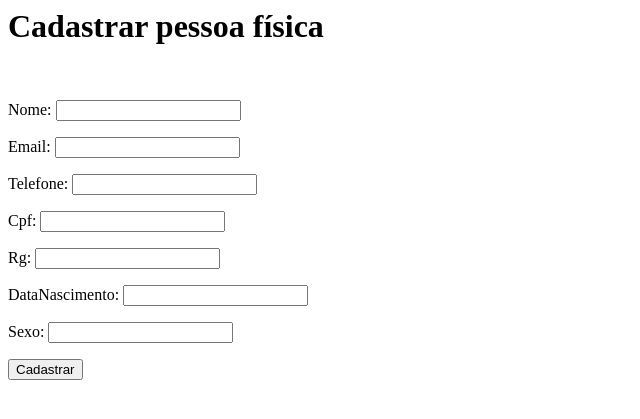
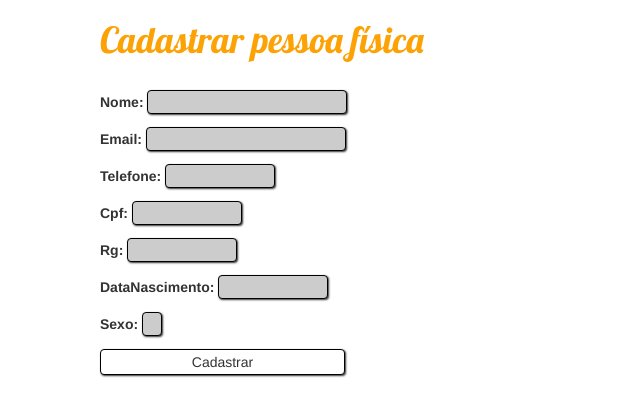
Before and after one commit to miltongneto/KingLog, a Django app: a page that uses app/templates/app/cadastroPessoaFisicaTela.html in a window 1280 px wide. Shown: the top 419 px of the page, without its empty margins (0-640 px from the left). Run offline with Django 3.2, Linux system fonts and the light colour scheme; some libraries are stand-ins or nearby versions.

Commit message:
Adjustments on css

```diff
--- a/app/static/css/style.css
+++ b/app/static/css/style.css
@@ -49,6 +49,54 @@ input[name=nome]{
     width:200px
 }
 
+input[name=cpf]{
+    border-radius:4px;
+    -moz-border-radius:4px;
+    -webkit-border-radius:4px;
+    box-shadow: 1px 1px 2px #333333;
+    -moz-box-shadow: 1px 1px 2px #333333;
+    -webkit-box-shadow: 1px 1px 2px #333333;
+    background: #cccccc;
+    border:1px solid #000000;
+    width:110px
+}
+
+input[name=rg]{
+    border-radius:4px;
+    -moz-border-radius:4px;
+    -webkit-border-radius:4px;
+    box-shadow: 1px 1px 2px #333333;
+    -moz-box-shadow: 1px 1px 2px #333333;
+    -webkit-box-shadow: 1px 1px 2px #333333;
+    background: #cccccc;
+    border:1px solid #000000;
+    width:110px
+}
+
+input[name=sexo]{
+    border-radius:4px;
+    -moz-border-radius:4px;
+    -webkit-border-radius:4px;
+    box-shadow: 1px 1px 2px #333333;
+    -moz-box-shadow: 1px 1px 2px #333333;
+    -webkit-box-shadow: 1px 1px 2px #333333;
+    background: #cccccc;
+    border:1px solid #000000;
+    width:20px
+}
+
+input[name=dataNascimento]{
+    border-radius:4px;
+    -moz-border-radius:4px;
+    -webkit-border-radius:4px;
+    box-shadow: 1px 1px 2px #333333;
+    -moz-box-shadow: 1px 1px 2px #333333;
+    -webkit-box-shadow: 1px 1px 2px #333333;
+    background: #cccccc;
+    border:1px solid #000000;
+    width:110px
+}
+
 button{
 	border-radius:4px;
     -moz-border-radius:4px;
--- a/app/templates/app/cadastroPessoaFisicaTela.html
+++ b/app/templates/app/cadastroPessoaFisicaTela.html
@@ -1,7 +1,11 @@
+{% load staticfiles %}
 <html>
 	<head>
 		<title>Cadastro de Cliente</title>
-	</head>
+		<link rel="stylesheet" href="//maxcdn.bootstrapcdn.com/bootstrap/3.2.0/css/bootstrap.min.css">
+		<link rel="stylesheet" href="//maxcdn.bootstrapcdn.com/bootstrap/3.2.0/css/bootstrap-theme.min.css">
+		<link href="//fonts.googleapis.com/css?family=Lobster&subset=latin,latin-ext" rel="stylesheet" type="text/css">
+		<link rel="stylesheet" href="{% static 'css/style.css' %}">
 
 	<body>
 		<h1>Cadastrar pessoa física</h1>
```
